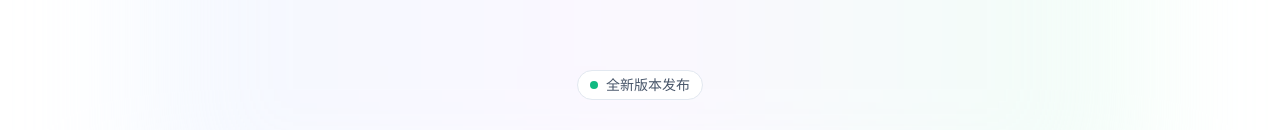
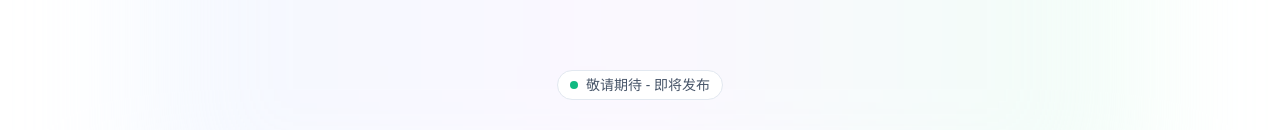
Before and after one commit to donnycui/laicai-tech-agent-system, a Next.js app in the folder frontend/: page / in a window 1280 px wide. Shown: the part 123-253 px from the top of the page. Built offline with nearby package versions, Linux system fonts and the light colour scheme.

Commit message:
blog自动上传

```diff
--- a/frontend/app/page.tsx
+++ b/frontend/app/page.tsx
@@ -38,7 +38,7 @@ export default function Home() {
               {/* Badge */}
               <div className="inline-flex items-center rounded-full border border-slate-200 bg-white px-3 py-1 text-sm font-medium text-slate-600 mb-8">
                 <span className="flex h-2 w-2 rounded-full bg-emerald-500 mr-2"></span>
-                全新版本发布
+                敬请期待 - 即将发布
               </div>
 
               {/* Title */}
```
Also changed, not shown: frontend/content/blog/hello.md (+3 -7 lines), 1 other file (tests, documents, lock files or other folders).
